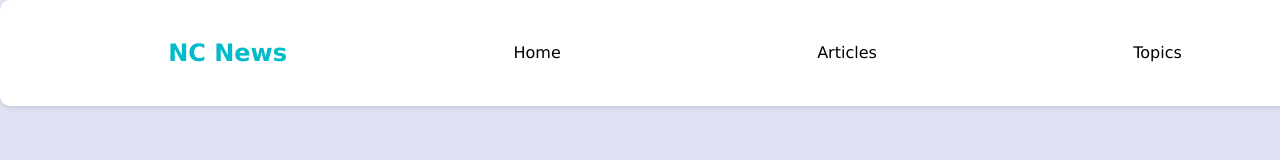
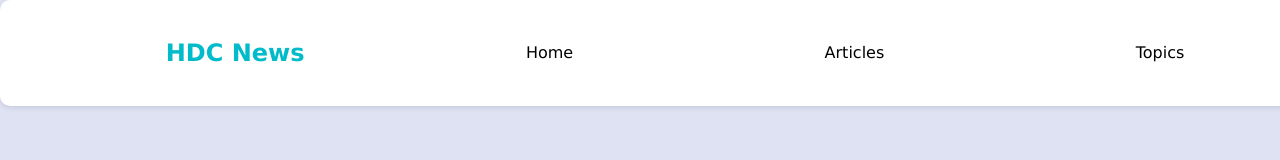
Before and after one commit to hannahchapman79/hdc-news, a React (Vite) app: page /#/ in a window 1280 px wide. Shown: the top 160 px of the page. Built offline with nearby package versions, Linux system fonts and the light colour scheme.

Commit message:
Updates Header to reflect change in project name

```diff
--- a/src/components/Header.jsx
+++ b/src/components/Header.jsx
@@ -13,7 +13,7 @@ function Header({ resetParams }) {
   return (
     <>
       <nav className="navigation-bar">
-        <h2 id="nc-title">NC News</h2>
+        <h2 id="nc-title">HDC News</h2>
         <Link to="/">Home</Link>
         <Link to="/articles" onClick={handleArticlesClick}>Articles</Link>
         <Link to="/topics">Topics</Link>
```
